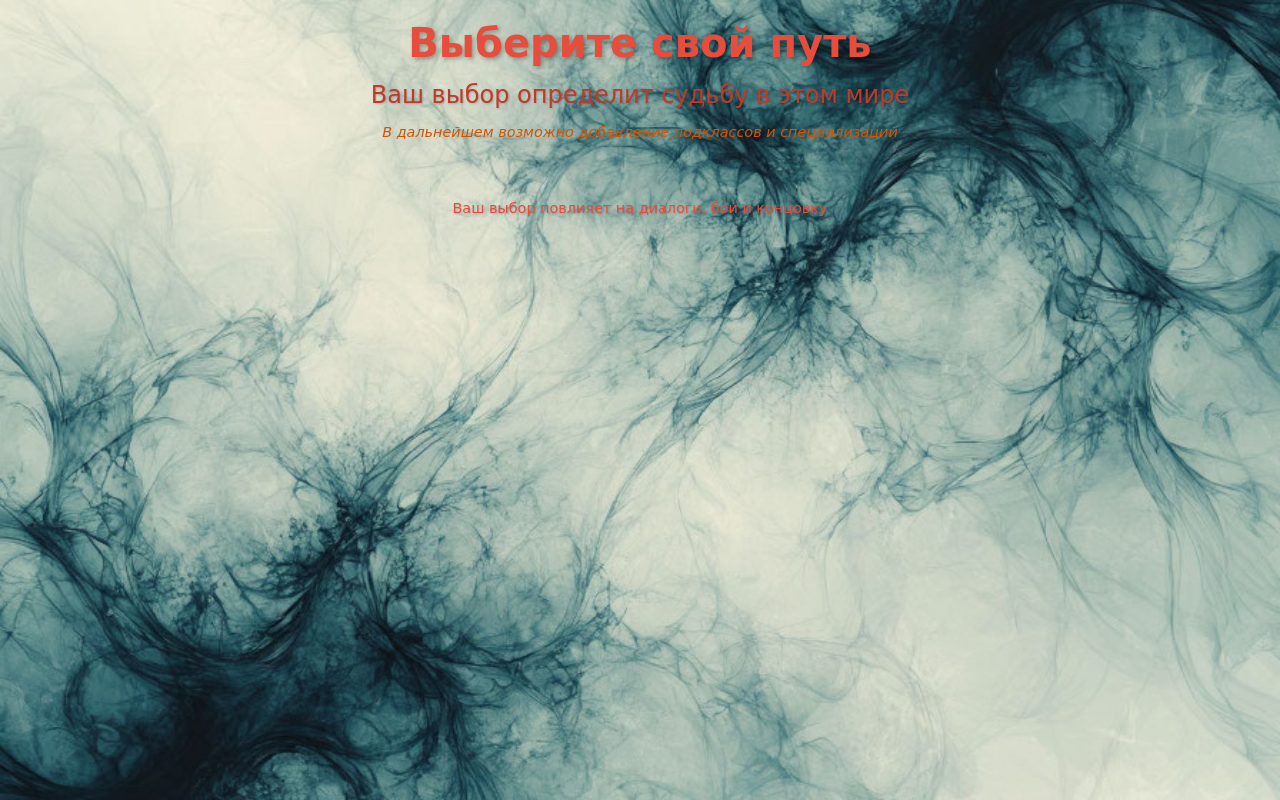
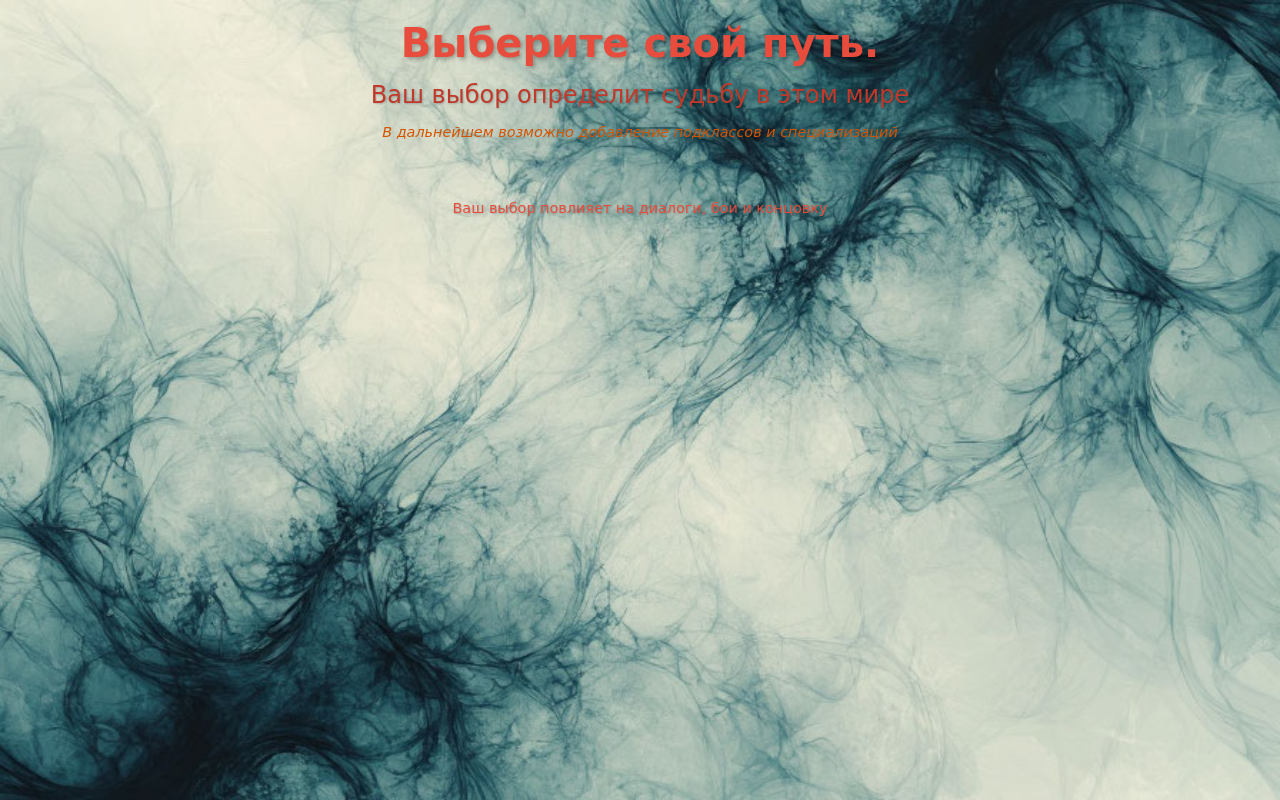
Before and after one commit to ssoossTX/trp, a website: page index.html in a window 1280 px wide. Drawn offline with Linux system fonts and the light colour scheme; a web font is replaced by a local one.

Commit message:
Update index.html

```diff
--- a/index.html
+++ b/index.html
@@ -30,7 +30,7 @@
     <div class="screen visible" id="class-selection-screen">
         <div class="selection__container">
             <div class="selection__header">
-                <h1>Выберите свой путь</h1>
+                <h1>Выберите свой путь.</h1>
                 <h2>Ваш выбор определит судьбу в этом мире</h2>
                 <p class="note">В дальнейшем возможно добавление подклассов и специализаций</p>
             </div>
```
